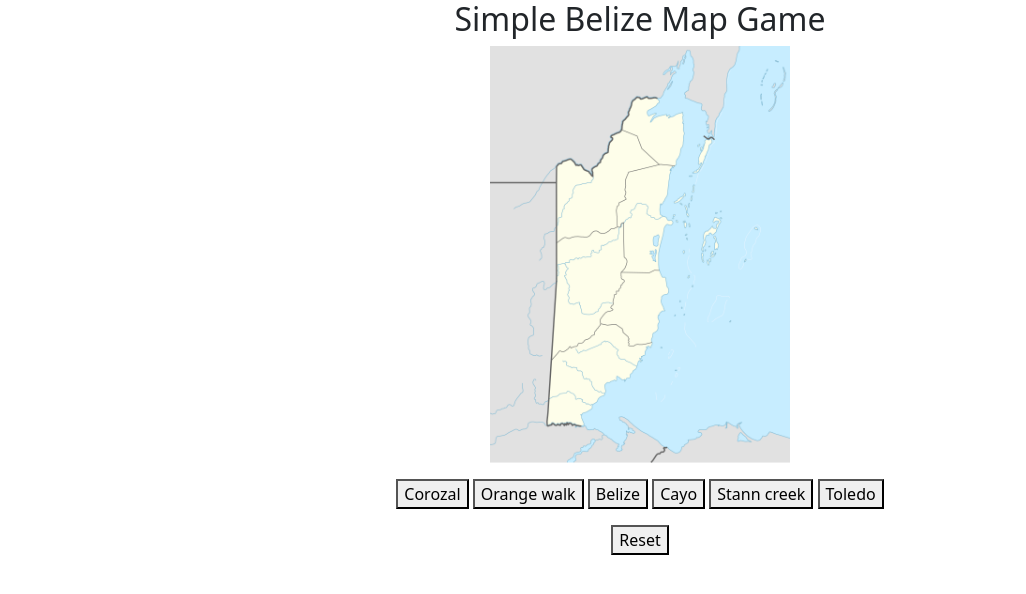
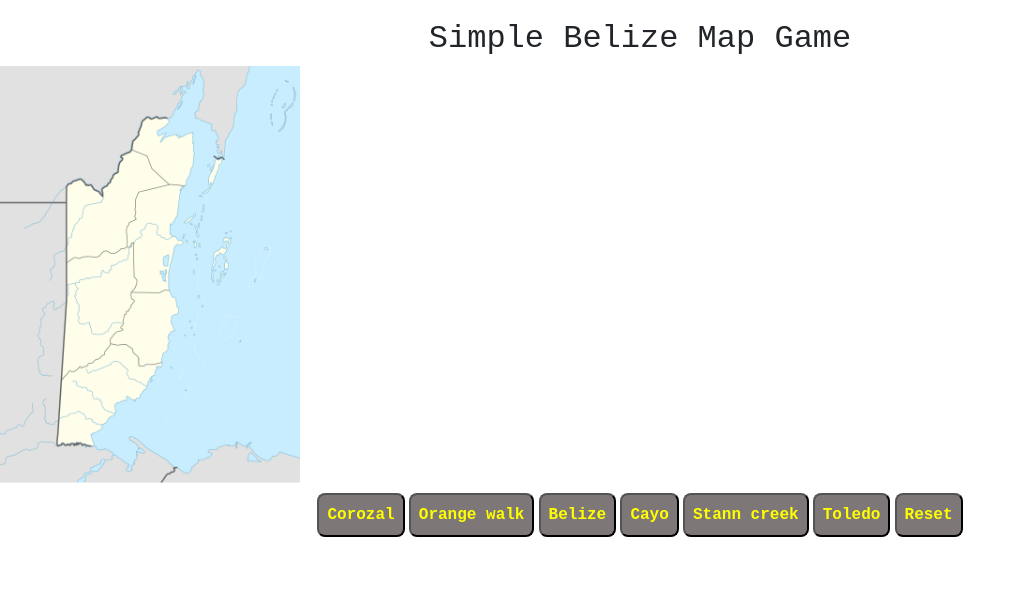
Before and after one commit to alapavi/javascript, a plain HTML site: page index.html in a window 1280 px wide. Shown: the whole page, without its empty margins (0-1026 px from the left). Drawn offline with nearby package versions, Linux system fonts and the light colour scheme.

Commit message:
Update index.html

```diff
--- a/index.html
+++ b/index.html
@@ -1,43 +1,75 @@
 <!DOCTYPE html>
 <html lang="en">
 <head>
-  <title>Bootstrap 5 Website Example</title>
+  <title>Belize Map Game</title>
   <meta charset="utf-8">
   <meta name="viewport" content="width=device-width, initial-scale=1">
   <link href="https://cdn.jsdelivr.net/npm/bootstrap@5.3.3/dist/css/bootstrap.min.css" rel="stylesheet">
   <script src="https://cdn.jsdelivr.net/npm/bootstrap@5.3.3/dist/js/bootstrap.bundle.min.js"></script>
   <style>
-  .fakeimg {
-    height: 200px;
-    background: #aaa;
+
+  .button { background: #7D7777;
+  border-radius: 8px;
+  color: yellow;
+  font-weight: bold;
+  font-family: Courier New, monospace;
+  padding:8px;
   }
+
+ .button-group
+ {padding: 10px;
+ text-align:center;}
+
+  .image
+  {padding: 15px;
+  text-align: center;
+  border: 3px;}
+
+  .heading
+  {text-align: center;
+  font-family: Courier New, monospace;
+  padding-top:20px;
+  }
+
+  body
+  { background-img: url("belize.jpg");
+  height:100%;
+  background-position: center;
+  background-repeat: no-repeat;
+  background-size: cover;
+  }
+
+
+
   </style>
 </head>
 <body>
 
-<center>
 
-<h2>Simple Belize Map Game</h2>
+<h2><div class="heading">Simple Belize Map Game</div></h2>
 
 
 <img id="myImage" src="map.png" style="width:300px">
 
 
-<p>
-</p>
 
 
-<button onclick="document.getElementById('myImage').src='corozal.png'">Corozal</button>
-<button onclick="document.getElementById('myImage').src='orangewalk.png'">Orange walk</button>
-<button onclick="document.getElementById('myImage').src='belize.png'">Belize</button>
-<button onclick="document.getElementById('myImage').src='cayo.png'">Cayo</button>
-<button onclick="document.getElementById('myImage').src='stanncreek.png'">Stann creek</button>
-<button onclick="document.getElementById('myImage').src='toledo.png'">Toledo</button>
-<p> </p>
-<button onclick="document.getElementById('myImage').src='map.png'">Reset</button>
+<div class= "button-group">
+<button class= "button" onclick="document.getElementById('myImage').src='corozal.png'">Corozal</button>
 
+<button class= "button" onclick="document.getElementById('myImage').src='orangewalk.png'">Orange walk</button>
 
-</center>
+<button class= "button" onclick="document.getElementById('myImage').src='belize.png'">Belize</button>
+
+<button class= "button" onclick="document.getElementById('myImage').src='cayo.png'">Cayo</button>
+
+<button class= "button" onclick="document.getElementById('myImage').src='stanncreek.png'">Stann creek</button>
+
+<button class= "button" onclick="document.getElementById('myImage').src='toledo.png'">Toledo</button>
+
+<button class= "button" onclick="document.getElementById('myImage').src='map.png'">Reset</button>
+
+</div>
 
 </body>
 </html>
```
